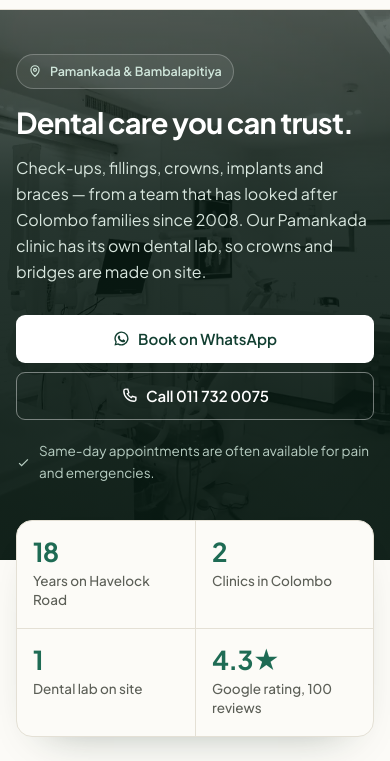
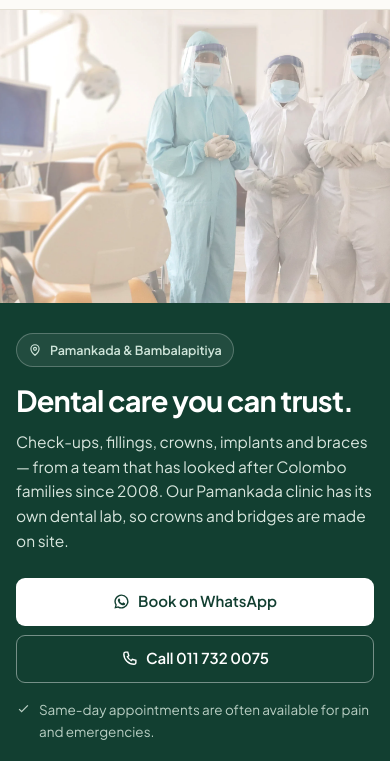
Before and after one commit to DiyonGamage/colombo-dental-demo, a plain HTML site: page index.html in a window 390 px wide. Shown: the part 57-818 px from the top of the page. Drawn offline with Linux system fonts and the light colour scheme.

Commit message:
Improve mobile hero and use real clinic photos from their sites

```diff
--- a/index.html
+++ b/index.html
@@ -116,8 +116,8 @@ html[data-theme="dark"] .theme .moon{display:block}
 .hero h1{font-size:clamp(34px,4.6vw,56px);line-height:1.06;letter-spacing:-.028em;font-weight:700;color:#fff}
 .hero-sub{font-size:clamp(16px,1.35vw,18px);line-height:1.62;color:#D8E6DE;margin:18px 0 0;max-width:52ch}
 .hero-cta{display:flex;flex-wrap:wrap;gap:11px;margin-top:30px}
-.hero-note{display:flex;align-items:center;gap:8px;margin:20px 0 0;font-size:13.5px;color:#B9CFC4}
-.hero-note svg{width:15px;height:15px;stroke:currentColor;fill:none;stroke-width:2;flex:0 0 auto}
+.hero-note{display:flex;align-items:flex-start;gap:8px;margin:20px 0 0;font-size:13.5px;color:#B9CFC4}
+.hero-note svg{width:15px;height:15px;stroke:currentColor;fill:none;stroke-width:2;flex:0 0 auto;margin-top:2px}
 
 /* stats */
 .stats-wrap{position:relative;z-index:3;margin-top:-48px}
@@ -284,11 +284,17 @@ html[data-theme="dark"] .theme .moon{display:block}
   .brand-text b{font-size:16px}
   .brand-text span{font-size:11px}
   .head-actions .btn{display:none}
-  .hero-in{padding:44px 0 76px}
-  .hero h1{font-size:clamp(30px,8vw,40px)}
-  .hero-cta{gap:9px}
+  .hero{display:flex;flex-direction:column;background:var(--green-deep)}
+  .hero-bg{position:relative;inset:auto;width:100%;height:auto;aspect-ratio:4/3}
+  .hero-bg img{position:absolute;inset:0;object-position:center 32%}
+  .hero::after{display:none}
+  .hero-in{padding:30px 0 46px;max-width:100%}
+  .hero h1{font-size:clamp(32px,9vw,42px)}
+  .hero-sub{font-size:15.5px;line-height:1.6;margin-top:14px}
+  .hero-cta{gap:9px;margin-top:24px}
   .hero-cta .btn{flex:1 1 100%}
-  .stats-wrap{margin-top:-40px}
+  .hero-note{margin-top:16px}
+  .stats-wrap{margin-top:-26px}
   .stat{padding:18px 16px}
   .services,.cases,.reviews,.visit{grid-template-columns:1fr}
   .cases-photo{grid-template-columns:1fr}
@@ -362,7 +368,7 @@ html[data-theme="dark"] .theme .moon{display:block}
 
   <section class="hero" id="top">
     <div class="hero-bg">
-      <img src="assets/clinic.webp" alt="Treatment room at Colombo Dental Clinics" width="1000" height="750" fetchpriority="high">
+      <img src="assets/clinic-team.webp" alt="The Colombo Dental Clinics team in their treatment room" width="2200" height="1066" fetchpriority="high">
     </div>
     <div class="container">
       <div class="hero-in">
@@ -489,7 +495,7 @@ html[data-theme="dark"] .theme .moon{display:block}
         </ul>
       </div>
       <figure>
-        <img src="assets/consult.webp" alt="Dentist explaining a dental scan to a patient" width="1200" height="900" loading="lazy">
+        <img src="assets/clinic-reception.webp" alt="The team at the Colombo Dental Clinics reception desk" width="526" height="526" loading="lazy">
       </figure>
     </div>
   </section>
```
Also changed, not shown: assets/clinic-reception.webp (added), assets/clinic-room-real.webp (added), assets/clinic-team.webp (added).
